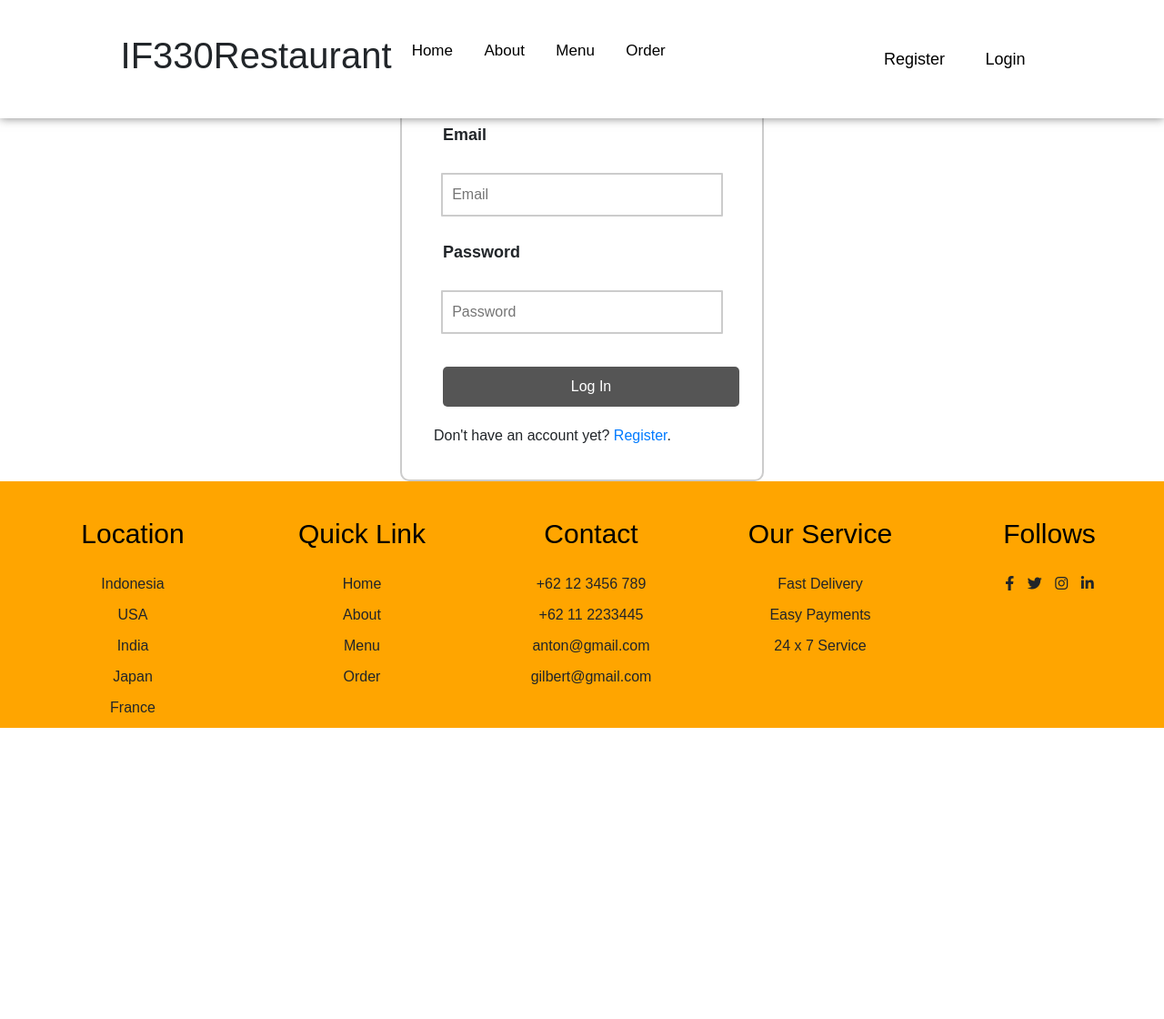
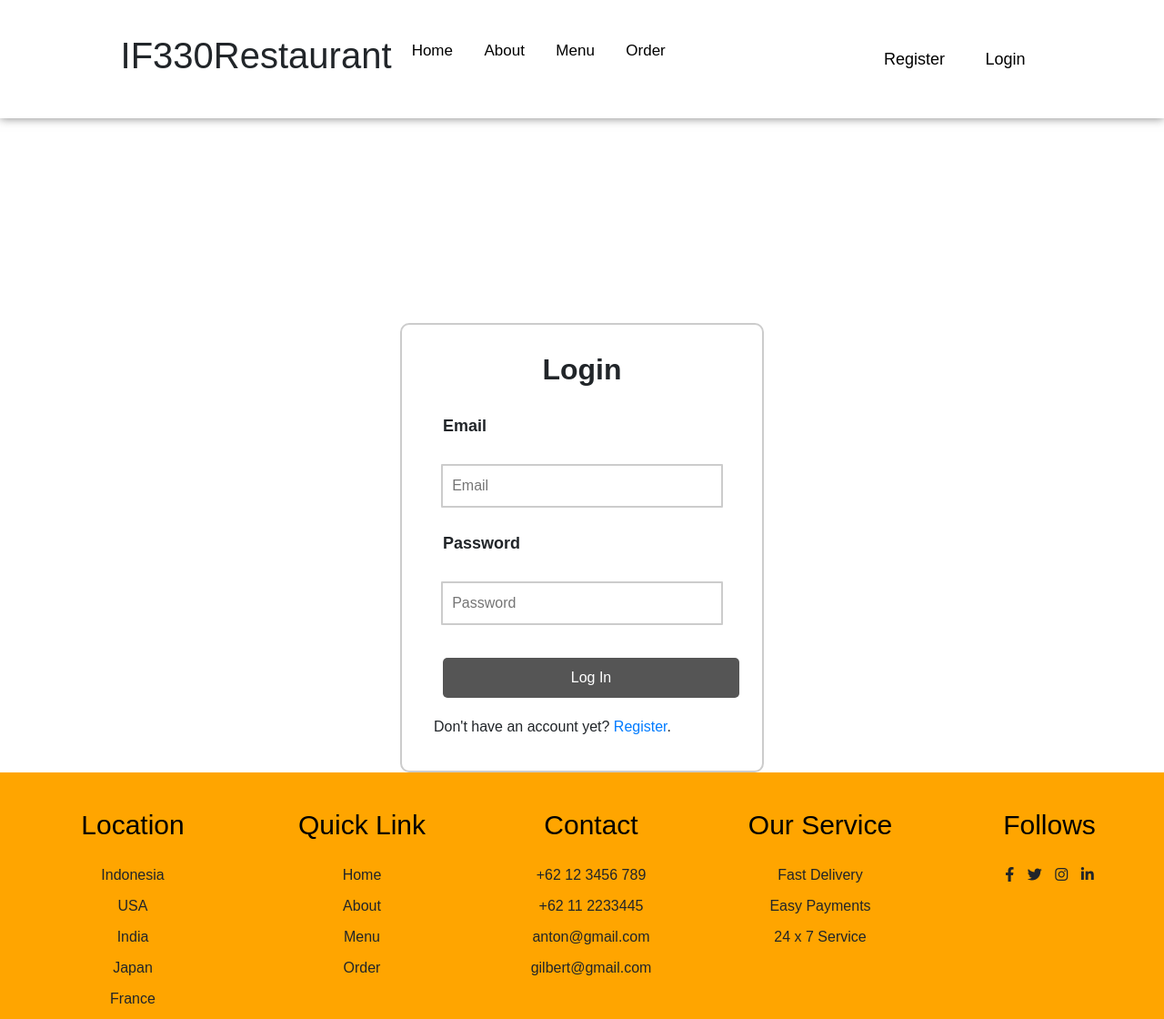
Before and after one commit to Giltp/WebProg_UTS_Lecture, a PHP site: page /HTML/login.php in a window 1280 px wide. Shown: the whole page at 91% size. Before the commit the page ends 800 px from the top, so only its background shows below. Run offline with PHP 8.4, Linux system fonts and the light colour scheme; some libraries are stand-ins or nearby versions.

Commit message:
Update login.php

```diff
--- a/HTML/login.php
+++ b/HTML/login.php
@@ -73,7 +73,7 @@ if (isset($_SESSION["user"])) {
 	display: flex;
 	justify-content: center;
 	align-items: center;
-	height: 100vh;
+	height: 140vh;
 	flex-direction: column;
 }
 
```
